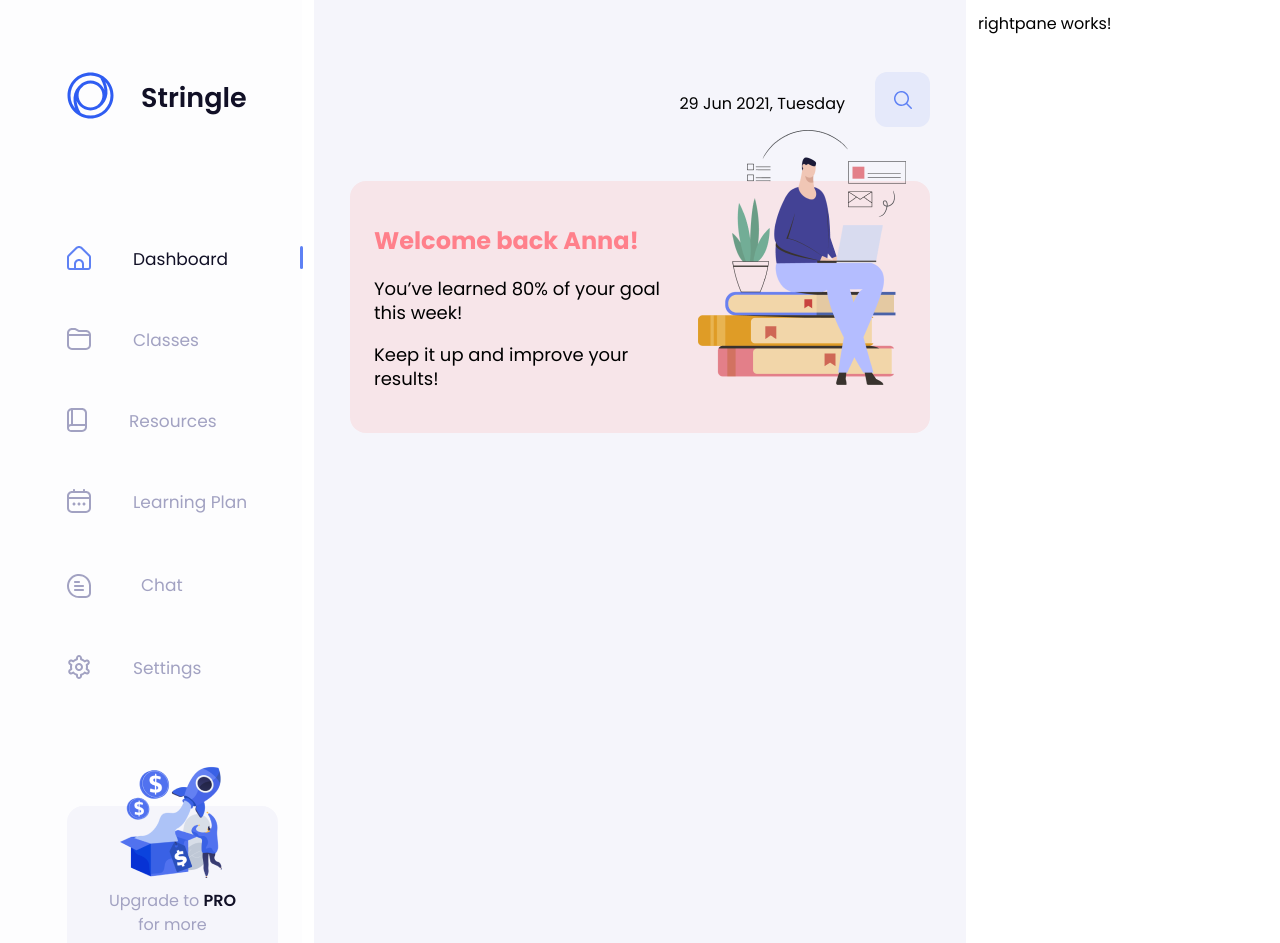
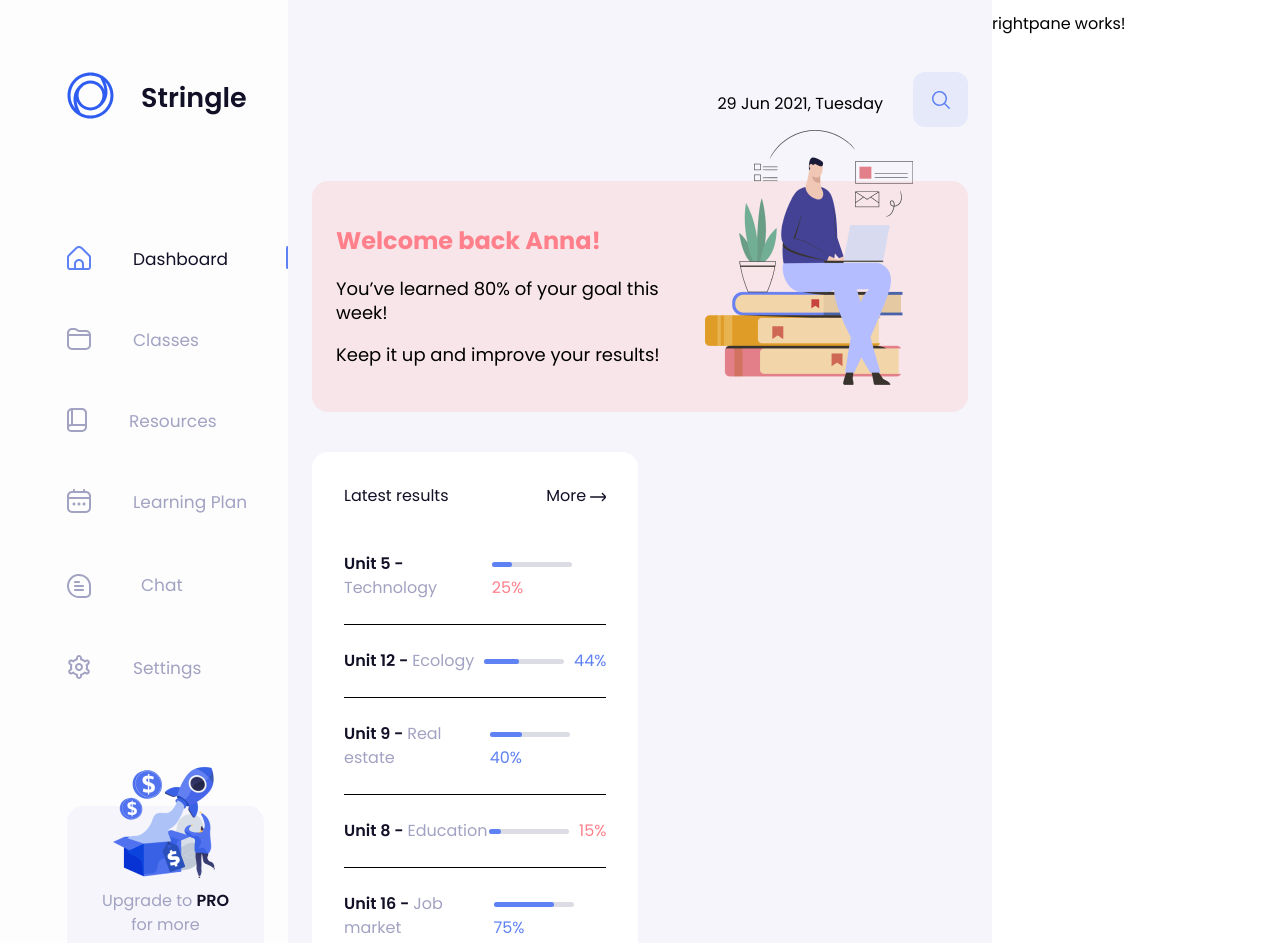
Before and after one commit to mbmaurya/sample-code-angular-frontendone, an Angular app: page /left-pane in a window 1280 px wide. Shown: the top 943 px of the page. Built offline with nearby package versions, Linux system fonts and the light colour scheme.

Commit message:
add latest reaults section in dashboard

```diff
--- a/src/app/app.component.css
+++ b/src/app/app.component.css
@@ -1,3 +1,16 @@
 .container-fluid {
     padding: 0;
 }
+
+.flex-container {
+    display: flex;
+}
+
+.flex-container .leftpane, .flex-container .rightpane {
+    width: 22.5%;
+}
+
+.flex-container .centerpane {
+    width: 55%;
+    background-color: #F5F5FB;
+}
--- a/src/app/app.component.html
+++ b/src/app/app.component.html
@@ -1,16 +1,18 @@
 
 <div class="container-fluid">
     <div class="row">
-        <div class="col-lg-3">
-            <app-leftpane (passTabValue)="sendTabValueFromLeftPane($event)"></app-leftpane>
-        </div>
+        <div class="col-lg-12 flex-container">
+            <div class="leftpane">
+                <app-leftpane (passTabValue)="sendTabValueFromLeftPane($event)"></app-leftpane>
+            </div>
 
-        <div class="col-lg-6" style="background-color: #F5F5FB;">
-            <app-center [tabValueFromLeftPane]="tabValueFromLeftPane"></app-center>
-        </div>
+            <div class="centerpane">
+                <app-center [tabValueFromLeftPane]="tabValueFromLeftPane"></app-center>
+            </div>
 
-        <div class="col-lg-3">
-            <app-rightpane></app-rightpane>
+            <div class="rightpane">
+                <app-rightpane></app-rightpane>
+            </div>
         </div>
     </div>
 </div>
--- a/src/app/dashboard/dashboard.component.css
+++ b/src/app/dashboard/dashboard.component.css
@@ -22,3 +22,86 @@
 .greeting img {
     margin-top: -75px;
 }
+
+.data {
+    display: flex;
+}
+
+.data .latest-results {
+    width: 40%;
+    margin-top: 2.5rem; /* 40px */
+    padding: 2rem; /* 32px */
+    background-color: #ffffff;
+    border-radius: 1rem; /* 16px */
+}
+
+.data .latest-results .header {
+     display: flex;
+     align-items: center;
+     justify-content: space-between;
+     margin-bottom: 2.75rem; /* 44px */
+}
+
+.data .latest-results .header span.title,
+.data .latest-results .header span.more
+ {
+    font-size: 1rem; /* 16px */
+    line-height: 1.5rem;/* 24px */
+    font-weight: 500; /* semibold */
+    color: #111026;
+}
+
+.data .latest-results .header span.more svg {
+    vertical-align: middle;
+}
+
+.data .latest-results .body ul {
+    list-style-type: none;
+    padding: 0;
+    margin-top: 1.5rem; /* 24px */
+}
+
+.data .latest-results .body ul li {
+    display: flex;
+    align-items: center;
+    justify-content: space-between;
+    padding-bottom: 1.5rem; /* 24px */
+    margin-bottom: 1.5rem; /* 24px */
+    border-bottom: 1px solid #000000;
+    font-size: 1rem; /* 16px */
+    line-height: 1.5rem; /* 24px */
+    color: #111026;
+}
+
+.data .latest-results .body ul li:last-of-type {
+    border-bottom: none;
+    margin-bottom: 0;
+    padding-bottom: 0;
+}
+
+.data .latest-results .body ul li .subject .unit {
+    font-weight: 600; /* semibold */
+}
+
+.data .latest-results .body ul li .subject .type {
+    color: #A2A2C2;
+}
+
+.data .latest-results .body ul li .progress .bar {
+    position: relative;
+    display: inline-block;
+    width: 80px;
+    height: 5px;
+    background-color:#DCDCE5;
+    margin-right: 10px;
+    vertical-align: middle;
+    border-radius: 3px;
+}
+
+.data .latest-results .body ul li .progress .bar .fill {
+    position: absolute;
+    display: inline-block;
+    height: 5px;
+    background-color: #5E81F4;
+    border-radius: 3px;
+}
--- a/src/app/dashboard/dashboard.component.html
+++ b/src/app/dashboard/dashboard.component.html
@@ -11,3 +11,88 @@
         </div>
     </div>
 </section>
+
+<section class="data">
+    <section class="latest-results">
+        <div class="header">
+            <span class="title">Latest results</span>
+            <span class="more">
+                More
+                <svg width="16" height="16" viewBox="0 0 16 16" fill="none" xmlns="http://www.w3.org/2000/svg">
+                    <g clip-path="url(#clip0)">
+                    <path d="M15.416 6.60467L12.83 4.01933C12.705 3.89435 12.5354 3.82414 12.3587 3.82414C12.1819 3.82414 12.0124 3.89435 11.8873 4.01933C11.7624 4.14435 11.6921 4.31389 11.6921 4.49067C11.6921 4.66744 11.7624 4.83698 11.8873 4.962L14.2573 7.33333H0.666667C0.489856 7.33333 0.320286 7.40357 0.195262 7.5286C0.0702379 7.65362 0 7.82319 0 8H0C0 8.17681 0.0702379 8.34638 0.195262 8.4714C0.320286 8.59643 0.489856 8.66667 0.666667 8.66667H14.298L11.8873 11.0767C11.8253 11.1386 11.7762 11.2121 11.7426 11.293C11.7091 11.374 11.6918 11.4607 11.6918 11.5483C11.6918 11.6359 11.7091 11.7227 11.7426 11.8036C11.7762 11.8846 11.8253 11.9581 11.8873 12.02C12.0124 12.145 12.1819 12.2152 12.3587 12.2152C12.5354 12.2152 12.705 12.145 12.83 12.02L15.4167 9.434C15.7906 9.05811 16.0005 8.54942 16.0004 8.0192C16.0002 7.48897 15.7901 6.98038 15.416 6.60467Z" fill="#111026"/>
+                    </g>
+                    <defs>
+                    <clipPath id="clip0">
+                    <rect width="16" height="16" fill="white"/>
+                    </clipPath>
+                    </defs>
+                </svg>
+            </span>
+        </div>
+        <div class="body">
+            <ul>
+                <li>
+                    <div class="subject">
+                        <span class="unit">Unit 5 - </span>
+                        <span class="type">Technology</span>
+                    </div>
+                    <div class="progress">
+                        <span class="bar">
+                            <span class="fill" style="width: 25%;"></span>
+                        </span>
+                        <span class="percentage" style="color: #FF808B;">25%</span>
+                    </div>
+                </li>
+                <li>
+                    <div class="subject">
+                        <span class="unit">Unit 12 - </span>
+                        <span class="type">Ecology</span>
+                    </div>
+                    <div class="progress">
+                        <span class="bar">
+                            <span class="fill" style="width: 44%;"></span>
+                        </span>
+                        <span class="percentage" style="color: #5E81F4;">44%</span>
+                    </div>
+                </li>
+                <li>
+                    <div class="subject">
+                        <span class="unit">Unit 9 - </span>
+                        <span class="type">Real estate</span>
+                    </div>
+                    <div class="progress">
+                        <span class="bar">
+                            <span class="fill" style="width: 40%;"></span>
+                        </span>
+                        <span class="percentage" style="color: #5E81F4;">40%</span>
+                    </div>
+                </li>
+                <li>
+                    <div class="subject">
+                        <span class="unit">Unit 8 - </span>
+                        <span class="type">Education</span>
+                    </div>
+                    <div class="progress">
+                        <span class="bar">
+                            <span class="fill" style="width: 15%;"></span>
+                        </span>
+                        <span class="percentage" style="color: #FF808B;">15%</span>
+                    </div>
+                </li>
+                <li>
+                    <div class="subject">
+                        <span class="unit">Unit 16 - </span>
+                        <span class="type">Job market</span>
+                    </div>
+                    <div class="progress">
+                        <span class="bar">
+                            <span class="fill" style="width: 75%;"></span>
+                        </span>
+                        <span class="percentage" style="color: #5E81F4;">75%</span>
+                    </div>
+                </li>
+            </ul>
+        </div>
+    </section>
+</section>
```
